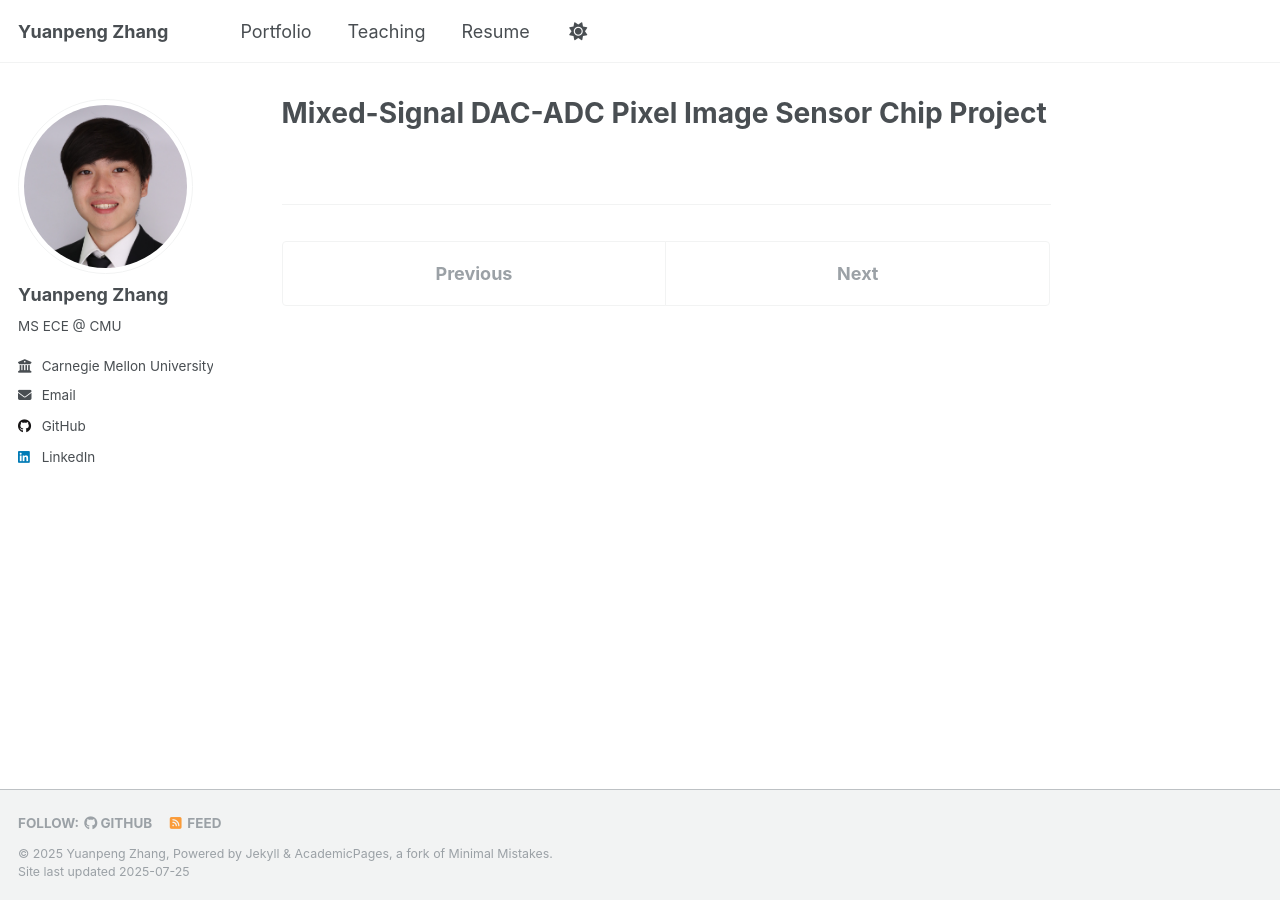
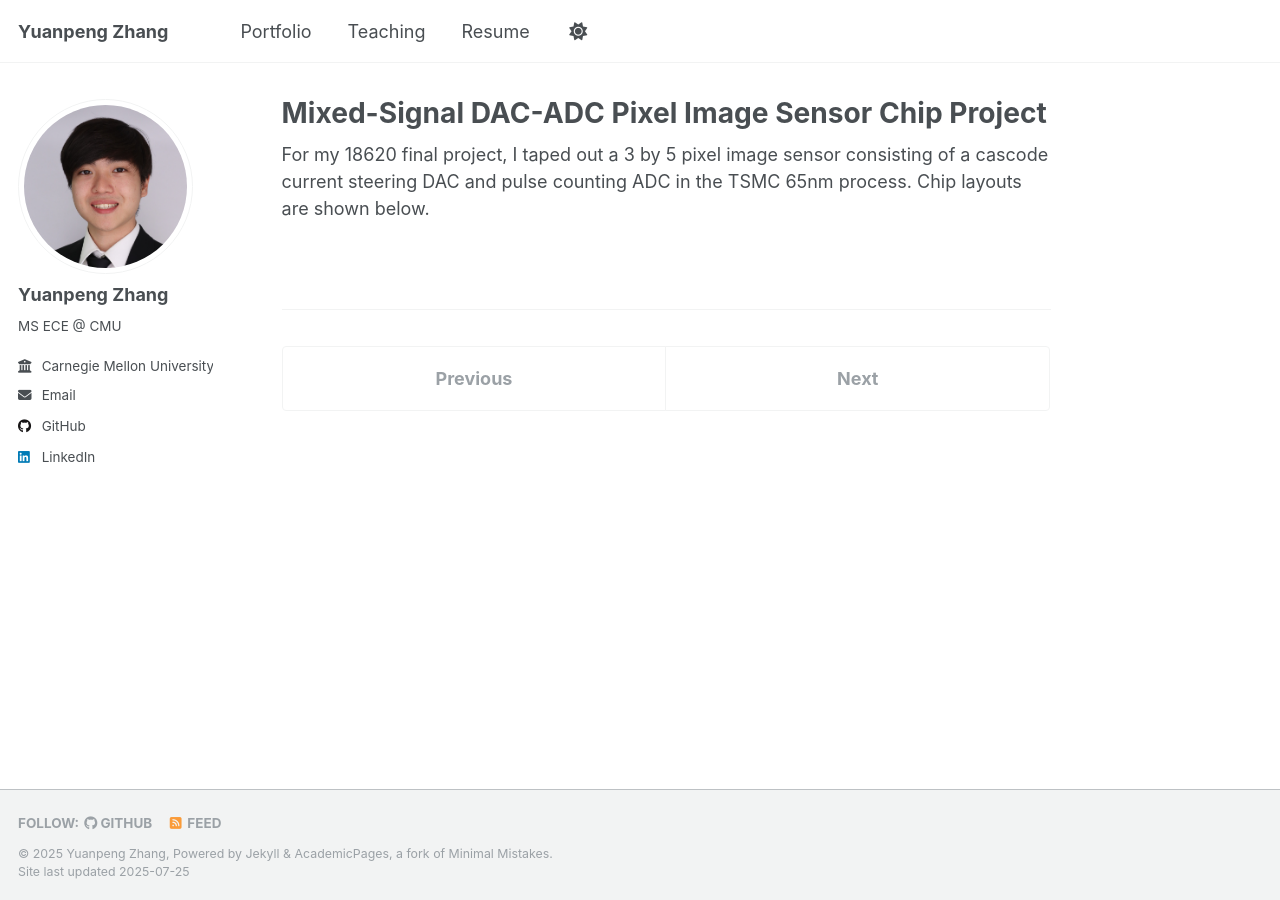
Before and after one commit to yuanpenguin/yuanpenguin.github.io, a Jekyll site: the page built from _portfolio/portfolio-4.md, in a window 1280 px wide. Built offline with Jekyll 4.4.1, drawn with Linux system fonts in a browser that asks for light colours; a script that is not in the unit is left out.

Commit message:
Update portfolio-4.md

```diff
--- a/_portfolio/portfolio-4.md
+++ b/_portfolio/portfolio-4.md
@@ -3,3 +3,5 @@ title: "Mixed-Signal DAC-ADC Pixel Image Sensor Chip Project"
 excerpt: "Design, Integration, and Tapeout of IoT Systems Final Project, Carnegie Mellon University <br/><br><img src='/images/swarm.JPG' width='50%' height='50%'>"
 collection: portfolio
 ---
+
+For my 18620 final project, I taped out a 3 by 5 pixel image sensor consisting of a cascode current steering DAC and pulse counting ADC in the TSMC 65nm process. Chip layouts are shown below.
```
